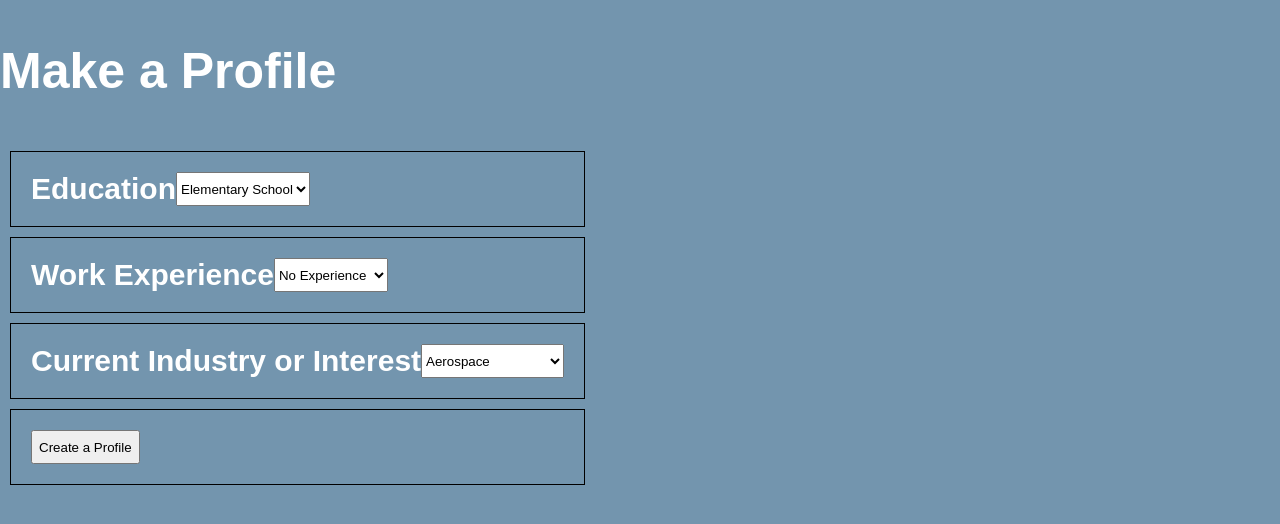
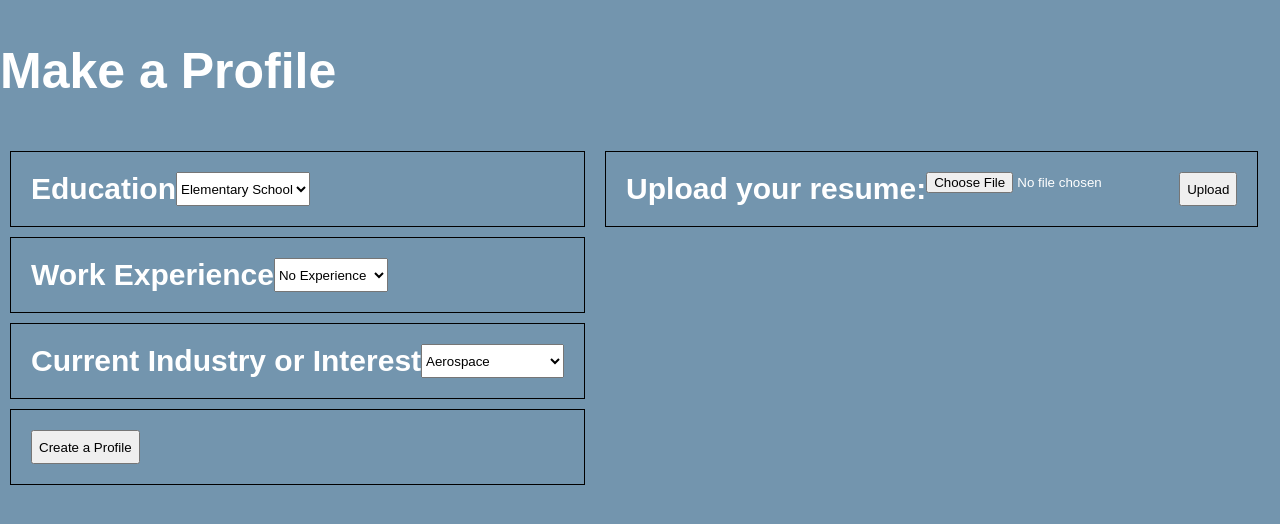
Before and after one commit to otobin/onk-final-project, a Python web app: template templates/create_profile.html in a window 1280 px wide. Shown: the top 524 px of the page. Run offline with Jinja, Linux system fonts and the light colour scheme; the template is opened without the code that fills it, so the values that code supplies are empty.

Commit message:
upload resume in create_profile

```diff
--- a/templates/create_profile.html
+++ b/templates/create_profile.html
@@ -55,3 +55,9 @@
     <button>Create a Profile</button><br>
   </div>
 </form>
+<form action="/upload_resume" method="post" enctype="multipart/form-data">
+  <div id = "resume">
+    Upload your resume: <br><input name="resume" type="file"><br>
+    <button>Upload</button>
+  </div>
+</form>
```
